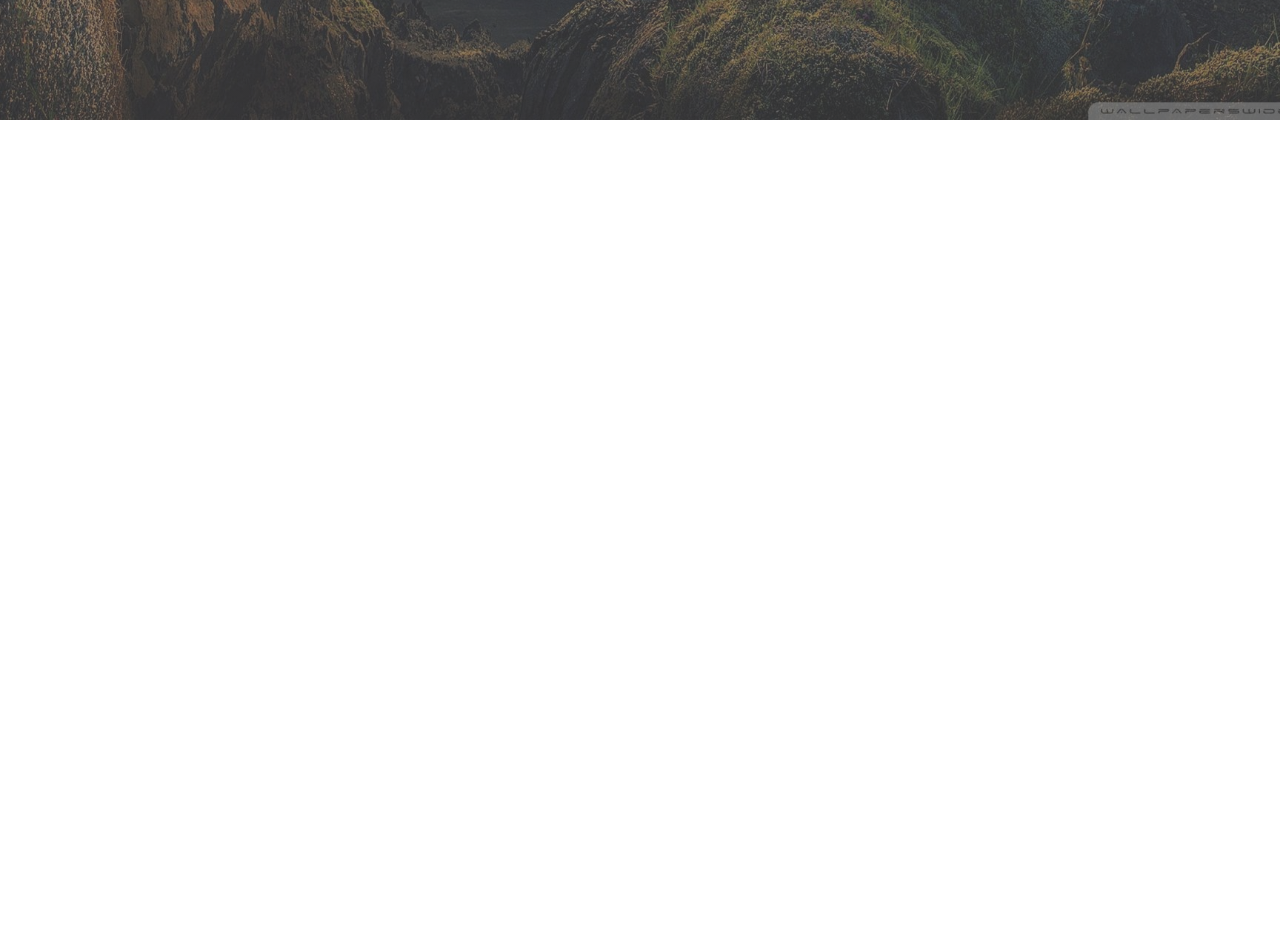
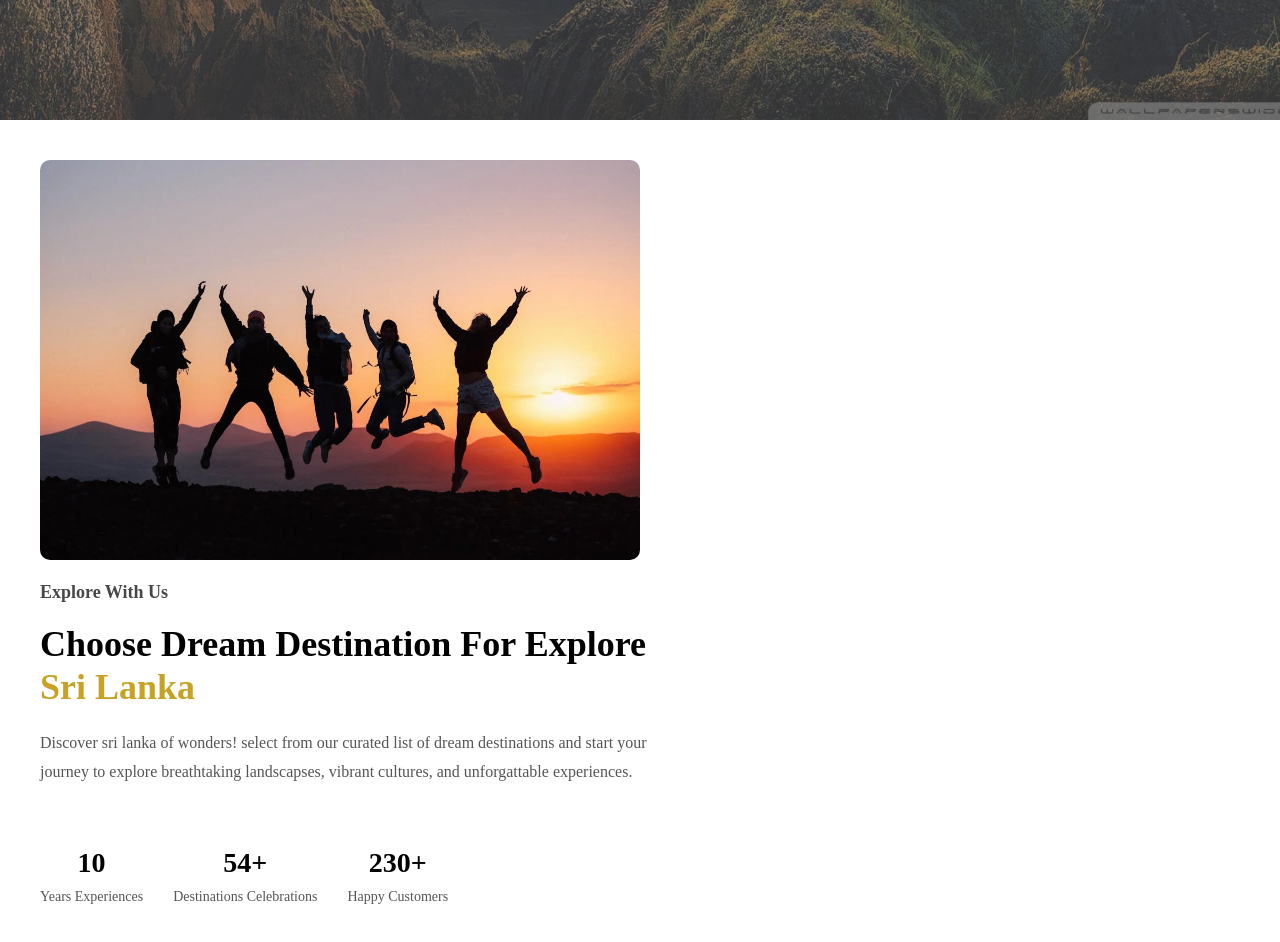
Before and after one commit to Sarasii22/GUI-Travel-Destination-Guide-new, a React (Vite) app in the folder frontend/: page / in a window 1280 px wide. Shown: the part 680-1622 px from the top of the page. Before the commit the page ends 800 px from the top, so only its background shows below. Built offline with nearby package versions, Linux system fonts and the light colour scheme.

Commit message:
hero section

```diff
--- a/frontend/src/App.jsx
+++ b/frontend/src/App.jsx
@@ -3,6 +3,7 @@
 import Navbar from './Components/Navbar/Navbar'
 //import { BrowserRouter, Routes, Route } from 'react-router-dom'
 import Hero from './Components/Hero/Hero'
+import About from './Pages/About/About';
 
 function App() {
 
@@ -12,6 +13,7 @@
 
       <Navbar/>
       <Hero/>
+      <About/>
 
     </>
   );
--- a/frontend/src/Components/Hero/Hero.css
+++ b/frontend/src/Components/Hero/Hero.css
@@ -20,6 +20,8 @@
 }
 
 .Hero__text h1{
+  padding-top: 80px;
+  padding-bottom: 20px;
   align-items: center;
   font-size: 45px;
   font-weight: 600;
@@ -39,16 +41,17 @@
   line-height: 1.4;
   color: var(--primary-color1);
   font-size: 18px;
-  padding-top: 15px;
+  padding-top: 20px;
   text-align: justify;
   font-family: calibri;
+  padding-bottom: 50px;
 }
 
 .Hero button{
   padding: 10px;
   border: none;
   border-radius: 25px;
-  width: 100px;
+  width: 150px;
   font-size: 1.1rem;
   font-weight: 650;
   background-color: var(--primary-color2);
--- a/frontend/src/Pages/About/About.css
+++ b/frontend/src/Pages/About/About.css
@@ -0,0 +1,94 @@
+.about {
+  display: flex;
+  align-items: center;
+  justify-content: space-between;
+  padding: 40px;
+
+  gap: 18px; /* Space between image and text */
+  flex-wrap: wrap; /* Wrap content on smaller screens */
+}
+
+.about-image img {
+  max-width: 600px; /* Adjust the image size */
+
+  height: auto;
+  border-radius: 10px; /* Optional: rounded corners */
+  box-shadow: 0 4px 8px var(--box-shadow); /* Subtle shadow for depth */
+}
+
+.about-text {
+  max-width: 620px;
+
+}
+
+.about-text h4 {
+  font-size: 18px;
+  color: var(--text-color2); /* Subtle color for the heading */
+  margin-bottom: 20px;
+  text-transform: capitalize;
+}
+
+.about-text h2 {
+  font-size: 36px;
+  color:var(--text-color1); /* Main text color */
+  margin-bottom: 20px;
+  line-height: 1.2;
+  text-transform: capitalize;
+}
+
+.about-text h2 .highlight {
+  color: var(--primary-color2);
+}
+
+.about-text p {
+  font-size: 16px;
+  color: var(--text-color3);
+  line-height: 1.8;
+  margin-bottom: 20px;
+}
+
+.about-text .stats {
+  display: flex;
+  gap: 30px;
+  margin-top: 60px;
+  text-transform: capitalize;
+}
+
+.about-text .stat {
+  text-align: center;
+}
+
+.about-text .stat h3 {
+  font-size: 28px;
+  color: var(--text-color1);
+  margin-bottom: 5px;
+}
+
+.about-text .stat p {
+  font-size: 14px;
+  color: var(--text-color3);
+}
+
+
+/* Responsive Design */
+@media (max-width: 768px) {
+  .about {
+    flex-direction: row;
+    align-items: center;
+  }
+
+  .about-image img {
+    max-width: 100%;
+    margin-bottom: 20px;
+  }
+
+  .about-text {
+    text-align: center;
+  }
+
+  .about-text .stats {
+    justify-content: center;
+    flex-wrap: wrap;
+    gap: 20px;
+  }
+}
--- a/frontend/src/Pages/About/About.jsx
+++ b/frontend/src/Pages/About/About.jsx
@@ -1,8 +1,35 @@
 import React from 'react'
 import './About.css'
+import aboutimg from '../../assets/about.webp'
 const About = () => {
   return (
-    <div>
+    <div className = "about" >
+      <div className="about-image">
+        <img src ={aboutimg} alt = " "/>
+      </div>
+      <div className="about-text">
+        <div>
+          <h4>Explore with us</h4>
+          <h2>Choose dream destination for explore <span className="highlight">sri lanka</span></h2>
+          <p>Discover sri lanka of wonders! select from our curated list of dream destinations and start your journey to explore breathtaking landscapses, vibrant cultures, and unforgattable experiences.</p>
+
+
+        </div>
+        <div className="stats">
+          <div className="stat">
+            <h3>10</h3>
+            <p>years experiences</p>
+          </div>
+          <div className="stat">
+            <h3>54+</h3>
+            <p>destinations celebrations </p>
+          </div>
+          <div className="stat">
+            <h3>230+</h3>
+            <p>happy customers</p>
+          </div>
+        </div>
+      </div>
 
     </div>
   )
--- a/frontend/src/index.css
+++ b/frontend/src/index.css
@@ -12,7 +12,9 @@
   --primary-color1: white;
   --primary-color2: rgba(194, 152, 12, 0.9);
   --border-color: #050505;
-  --text-color: black;
+  --text-color1: black;
+  --text-color2: rgb(73, 70, 70);
+  --text-color3: #555;
   --button-padding : 10px;
   --box-shadow: 2px 2px 10px 14px rgba(0, 0, 0, 0.1);
   --button-hover1: #f08a04;
```
Also changed, not shown: frontend/src/assets/about.webp (added).
